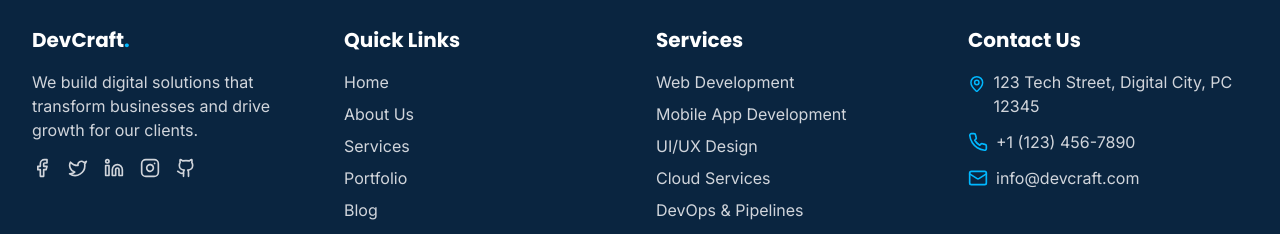
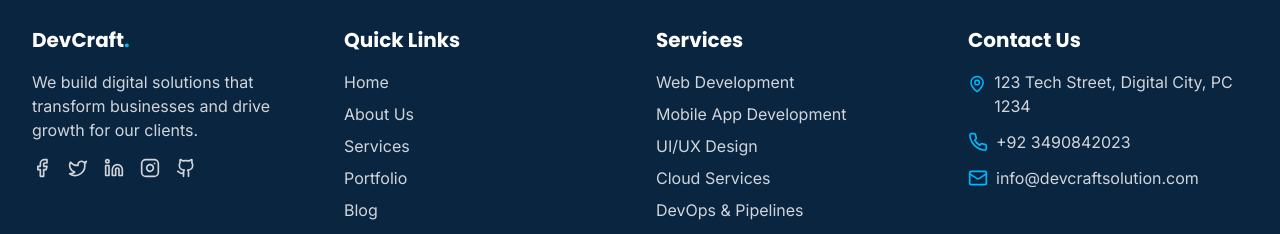
Before and after one commit to muddasir2023/devcraft, a React (Vite) app: page /portfolio in a window 1280 px wide. Shown: the part 1461-1695 px from the top of the page. Built offline with nearby package versions, Linux system fonts and the light colour scheme.

Commit message:
Visual edit in Lovable
Edited UI in Lovable

```diff
--- a/src/components/Footer.tsx
+++ b/src/components/Footer.tsx
@@ -1,11 +1,8 @@
-
 import React from 'react';
 import { Link } from 'react-router-dom';
 import { Mail, Phone, MapPin, Facebook, Twitter, Linkedin, Instagram, Github } from 'lucide-react';
-
 const Footer = () => {
-  return (
-    <footer className="bg-agency-blue text-white">
+  return <footer className="bg-agency-blue text-white">
       <div className="container-custom pt-16 pb-8">
         <div className="grid grid-cols-1 md:grid-cols-2 lg:grid-cols-4 gap-8">
           {/* Company Info */}
@@ -65,15 +62,15 @@ const Footer = () => {
             <ul className="space-y-3">
               <li className="flex items-start">
                 <MapPin size={20} className="mr-2 mt-1 text-agency-accent" />
-                <span className="text-gray-300">123 Tech Street, Digital City, PC 12345</span>
+                <span className="text-gray-300">123 Tech Street, Digital City, PC 1234</span>
               </li>
               <li className="flex items-center">
                 <Phone size={20} className="mr-2 text-agency-accent" />
-                <a href="tel:+11234567890" className="text-gray-300 hover:text-agency-accent transition-colors">+1 (123) 456-7890</a>
+                <a href="tel:+11234567890" className="text-gray-300 hover:text-agency-accent transition-colors">+92 3490842023</a>
               </li>
               <li className="flex items-center">
                 <Mail size={20} className="mr-2 text-agency-accent" />
-                <a href="mailto:info@devcraft.com" className="text-gray-300 hover:text-agency-accent transition-colors">info@devcraft.com</a>
+                <a href="mailto:info@devcraft.com" className="text-gray-300 hover:text-agency-accent transition-colors">info@devcraftsolution.com</a>
               </li>
             </ul>
           </div>
@@ -88,8 +85,6 @@ const Footer = () => {
           </div>
         </div>
       </div>
-    </footer>
-  );
+    </footer>;
 };
-
 export default Footer;
```
